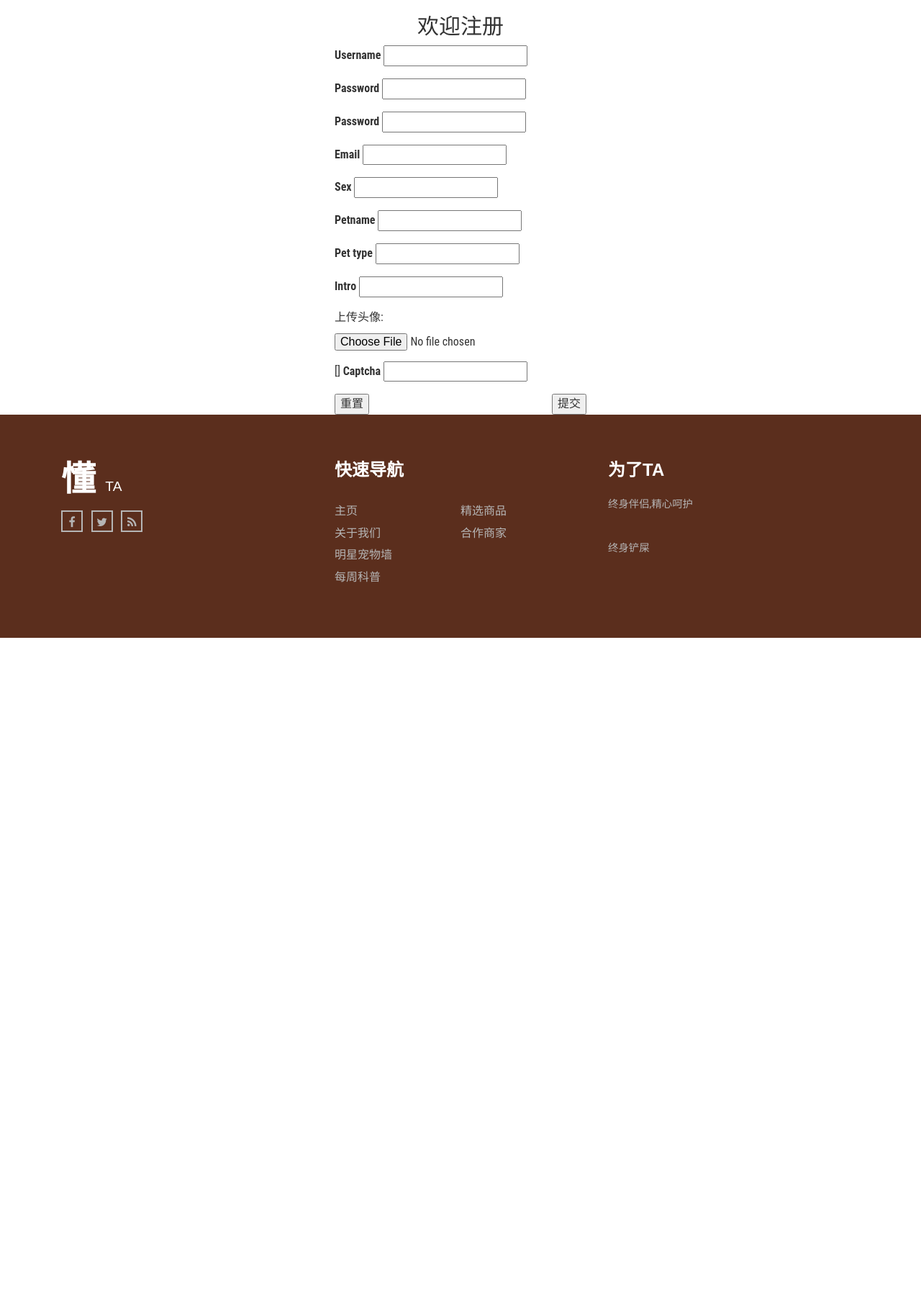
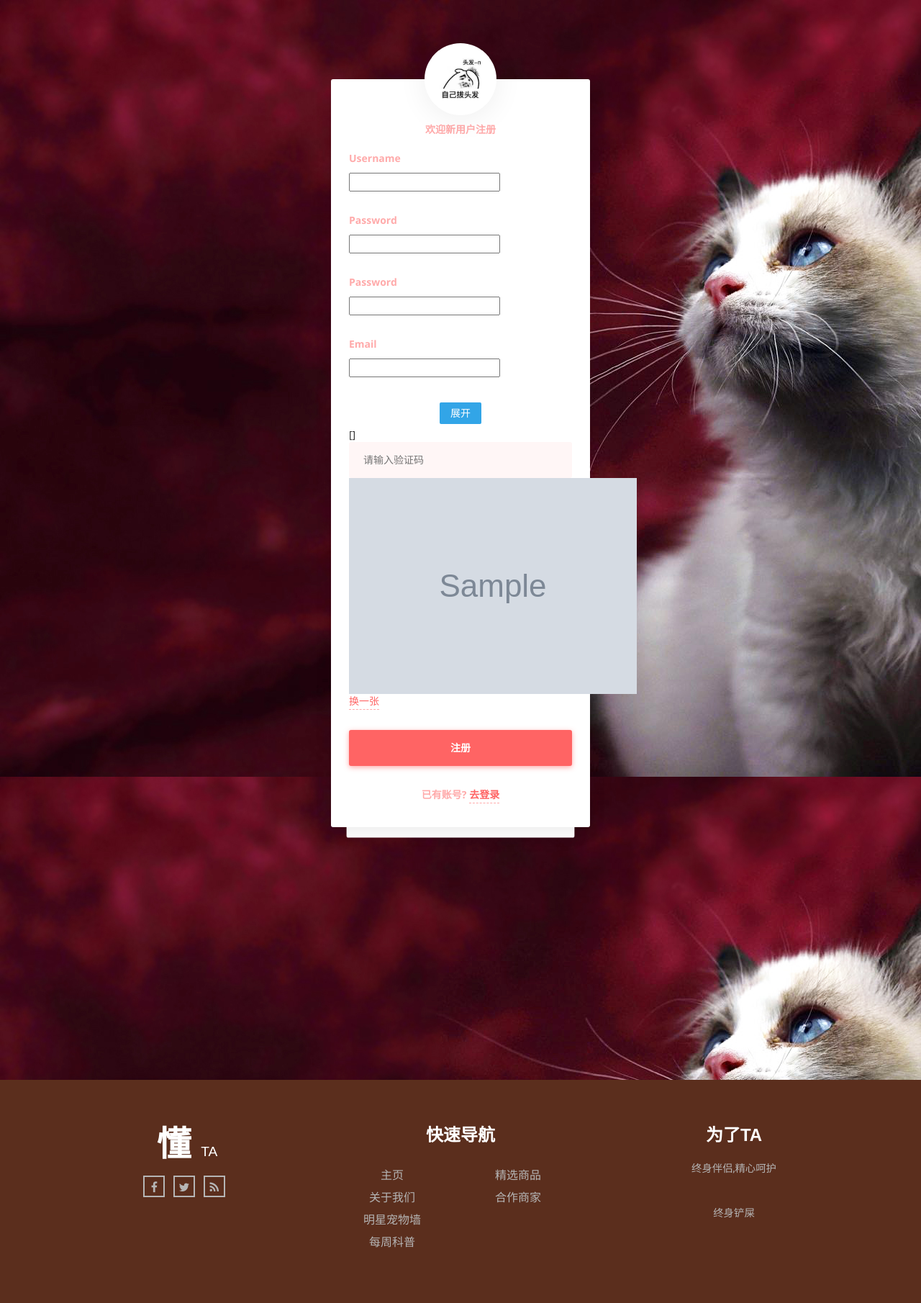
Before and after one commit to kokoros/understandTA, a Django app: template login/templates/login/register.html in a window 1280 px wide. Shown: the part 50-1860 px from the top of the page at 72% size. Before the commit the page ends 936 px from the top, so only its background shows below. Run offline with Django 3.2, Linux system fonts and the light colour scheme; the template is opened without the code that fills it: most values are stand-ins (such as "Sample title", 1, 10 or a date in 2020); grey boxes marked "Sample" are stand-in pictures; form fields are guessed from the names that the template uses; some libraries are stand-ins or nearby versions.

Commit message:
登录注册基本搞定

```diff
--- a/login/templates/login/login.html
+++ b/login/templates/login/login.html
@@ -5,7 +5,7 @@
 
 {% block content %}
 
-	<div class="lowin lowin-red" style="height:800px;background:url({% static 'login/mycat.jpg' %});">
+	<div class="lowin lowin-red" style="height:900px;background:url({% static 'login/mycat.jpg' %});">
 		<div class="lowin-brand">
 			<img src="{% static 'login/kodinger.jpeg' %}" alt="logo">
 		</div>
@@ -25,8 +25,8 @@
 						</div>
 
 						<div class="lowin-group password-group">
-							<label>{{ login_form.password.label_tag }} <a href="#" class="forgot-link">Forgot Password?</a></label>
-							<input type="password" name="password" autocomplete="current-password" class="lowin-input">
+							<label>{{ login_form.password.label_tag }} <a href="/reset_password/" class="forgot-link">忘记密码?</a></label>
+                            {{ login_form.password }}
 						</div>
 
                         <div class="lowin-group">
--- a/login/templates/login/register.html
+++ b/login/templates/login/register.html
@@ -3,65 +3,133 @@
 {% load static %}
 
 {% block title %}注册{% endblock %}
+{% block css %}<link href="{% static 'login/auth.css' %}" rel="stylesheet"/>{% endblock %}
 {% block content %}
-<div class="container">
-    <div class="col-md-4 col-md-offset-4">
-        <form class='form-register' action="/register/" method="post" enctype="multipart/form-data">
 
+
+{#    试验#}
+
+
+	<div class="lowin lowin-red" style="height:1500px;background:url({% static 'login/mycat.jpg' %});">
+		<div class="lowin-brand">
+			<img src="{% static 'login/kodinger.jpeg' %}" alt="logo">
+		</div>
+		<div class="lowin-wrapper">
+			<div class="lowin-box lowin-login">
+				<div class="lowin-box-inner">
+					<form action="/register/" method="post" enctype="multipart/form-data">
                         {% if message %}
                             <div class="alert alert-warning">{{ message }}</div>
                         {% endif %}
                         {% csrf_token %}
-            <h2 class="text-center">欢迎注册</h2>
-            <div class="form-group">
-                {{ register_form.username.label_tag }}
+
+                        <p>欢迎新用户注册</p>
+
+						<div class="lowin-group">
+							<label>{{ register_form.username.label_tag }}</label>
                             {{ register_form.username }}
 						</div>
-            <div class="form-group">
-                {{ register_form.password1.label_tag }}
+
+						<div class="lowin-group password-group">
+							<label>{{ register_form.password1.label_tag }}</label>
                             {{ register_form.password1 }}
 						</div>
-            <div class="form-group">
-                {{ register_form.password2.label_tag }}
+
+  						<div class="lowin-group">
+							<label>{{ register_form.password2.label_tag }}</label>
                             {{ register_form.password2 }}
 						</div>
-            <div class="form-group">
-                    {{ register_form.email.label_tag }}
+
+  						<div class="lowin-group">
+							<label>{{ register_form.email.label_tag }}</label>
                             {{ register_form.email }}
 						</div>
-            <div class="form-group">
-                {{ register_form.sex.label_tag }}
+
+{#css部分#}
+                    <link href="{% static 'login/register.css' %}" rel="stylesheet"/>
+{#折叠和展开按钮#}
+                        <div class="fold-button">
+                            <span class="open">展开</span>
+                            <span class="close_line" style="display:none;">收起</span>
+                        </div>
+
+{#                    以下都是不怎么重要的信息,折叠起来#}
+                        <div class="fold-box" style="display:none;">
+
+                            <div class="lowin-group">
+                                <label>{{ register_form.sex.label_tag }}</label>
                                 {{ register_form.sex }}
                             </div>
-            <div class="form-group">
-                {{ register_form.petname.label_tag }}
+
+                            <div class="lowin-group">
+                                <label>{{ register_form.petname.label_tag }}</label>
                                 {{ register_form.petname }}
                             </div>
-            <div class="form-group">
-                {{ register_form.pet_type.label_tag }}
+
+                            <div class="lowin-group">
+                                <label>{{ register_form.pet_type.label_tag }}</label>
                                 {{ register_form.pet_type }}
                             </div>
-            <div class="form-group">
-                {{ register_form.intro.label_tag }}
+
+                            <div class="lowin-group">
+                                <label>{{ register_form.intro.label_tag }}</label>
                                 {{ register_form.intro }}
                             </div>
-            <div class="form-group">
+
+                            <div class="lowin-group">
                                 <p>上传头像:</p>
                                 <input type="file" name="photo">
                             </div>
 
-
-            <div class="form-group">
-                {{ register_form.captcha.errors }}
-                {{ register_form.captcha.label_tag }}
-                {{ register_form.captcha }}
                         </div>
 
-            <button type="reset" class="btnbtn-default pull-left">重置</button>
-            <button type="submit" class="btnbtn-primary pull-right">提交</button>
-        </form>
+{#js部分#}
+                        <script>
+                            $(function(){
+                                $(".fold-button").click(function(){
+                                    $(".fold-box").slideToggle("slow");
+                                    $(".open").toggle();
+                                    $(".close_line").toggle();
+                                });
+                            });
+                        </script>
 
 
-    </div> <!-- /container -->
+
+                        <div class="lowin-group">
+                            {{ login_form.captcha.errors }}
+                            <input type="text" id="id_reg_captcha_1" name="captcha_1" class="lowin-input" placeholder="请输入验证码">
+                            <span class="v5-yzm fr">
+                                <a href="#" class="next-captcha">
+                                    <img src="{{ image_url }}" class="captcha" alt="captcha">
+                                    换一张
+                                </a>
+                            </span>
+                            <input id="id_reg_captcha_0" name="captcha_0" type="hidden" value="{{ hashkey }}">
                         </div>
+
+                            <script>
+                              {# 刷新验证码#}
+                              $(".next-captcha").click(function(){
+                                  $.getJSON("/captcha/refresh", function(data) {
+                                      $(".captcha").attr('src',data.image_url);
+                                      $("#id_reg_captcha_0").attr('value',data.key);
+                                  })
+                              })
+                            </script>
+
+
+
+                        <button type="submit" class="lowin-btn login-btn">
+							注册
+						</button>
+						<div class="text-foot">
+							已有账号? <a href="/login/" class="register-link">去登录</a>
+						</div>
+                    </form>
+                </div>
+			</div>
+        </div>
+    </div>
+
 {% endblock %}
--- /dev/null
+++ b/static/login/register.css
@@ -0,0 +1,19 @@
+<style>
+    .fold-box{
+        ;
+    }
+    .fold-button{
+        text-align: center;
+        margin:0px;
+        padding:5px;
+    }
+    .fold-button span{
+        display: inline-block;
+        padding: 5px 15px;
+        background-color: #32a5e7;
+        color: #fff;
+        border-radius: 2px;
+        cursor: pointer;
+        text-align: center;
+    }
+</style>
```
Also changed, not shown: login/forms.py (+9 -9 lines), login/views.py (+12 -1 lines). Lines whose indentation alone changed are shown as unchanged.
